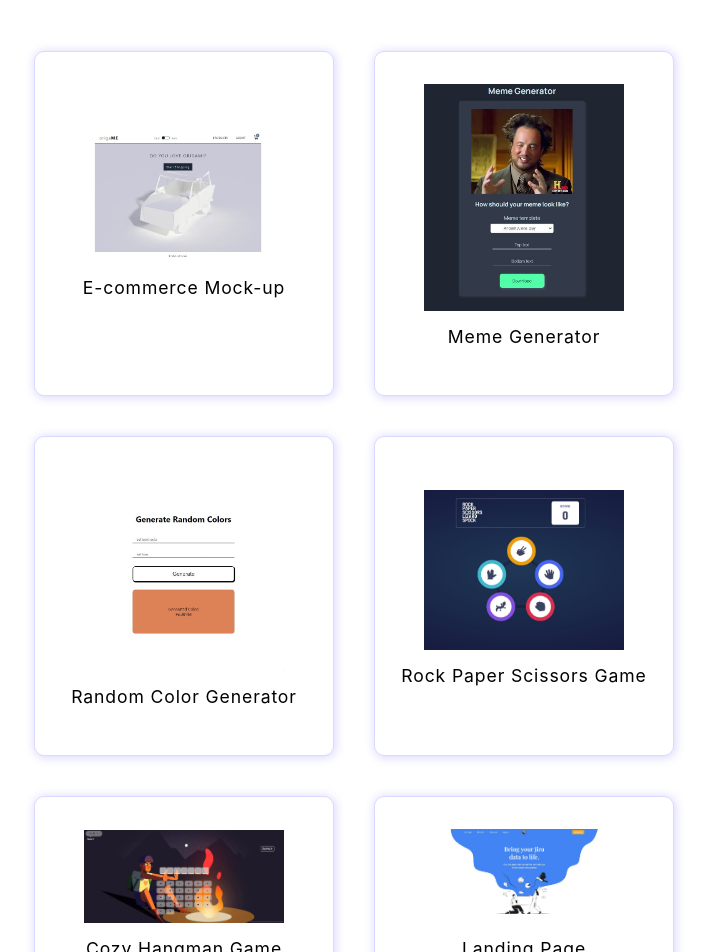
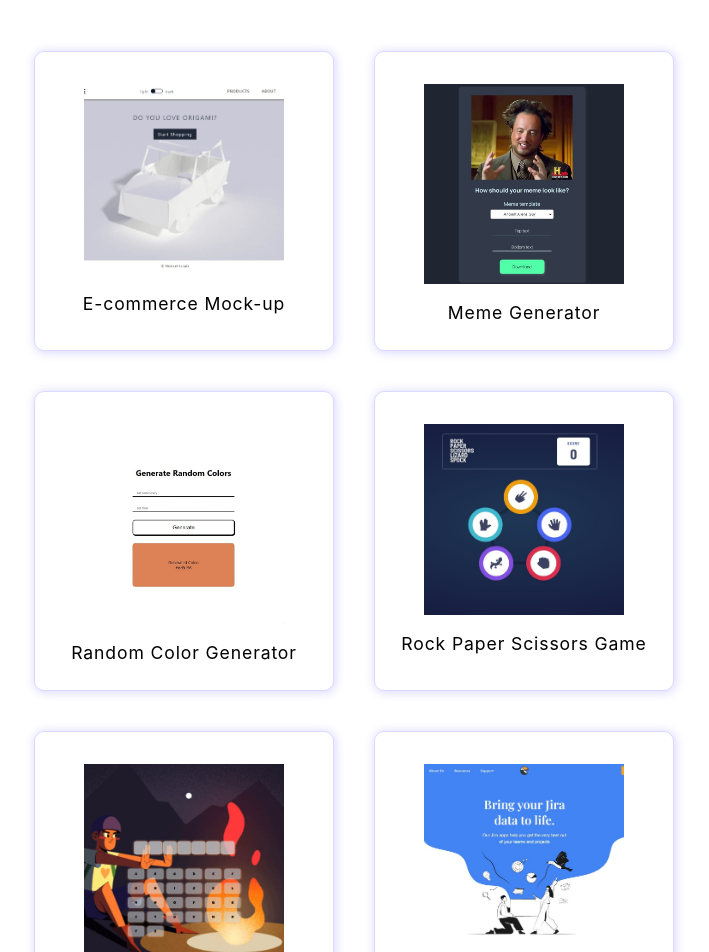
Before and after one commit to mischulz14/ms-portfolio, a Next.js app: page / in a window 1280 px wide. Shown: the part 1860-2812 px from the top of the page, without its empty margins (286-995 px from the left). Built offline with nearby package versions, Linux system fonts and the light colour scheme.

Commit message:
Fix more styling issues

```diff
--- a/components/Portfolio.js
+++ b/components/Portfolio.js
@@ -32,8 +32,6 @@ function Portfolio() {
                   target="_blank"
                 >
                   <img
-                    width="200"
-                    height="200"
                     src="/ecommerce.jpg"
                     className="portfolio-image"
                     alt=""
@@ -44,13 +42,7 @@ function Portfolio() {
               </div>
               <div className="portfolio-item">
                 <Link href="https://react-meme-generator14.netlify.app/">
-                  <img
-                    width="200"
-                    height="200"
-                    src="/memes.jpg"
-                    className="portfolio-image"
-                    alt=""
-                  />
+                  <img src="/memes.jpg" className="portfolio-image" alt="" />
                 </Link>
 
                 <h4 className="portfolio-name">Meme Generator</h4>
@@ -58,8 +50,6 @@ function Portfolio() {
               <div className="portfolio-item">
                 <Link href="https://react-random-colors.netlify.app/">
                   <img
-                    width="200"
-                    height="200"
                     src="/randomcolors.jpg"
                     className="portfolio-image"
                     alt=""
@@ -72,8 +62,6 @@ function Portfolio() {
               <div className="portfolio-item">
                 <Link href="https://rock-paper-scissors-lizard-spock-ms.netlify.app/">
                   <img
-                    width="200"
-                    height="200"
                     src="/rock-paper.jpg"
                     className="portfolio-image"
                     alt=""
@@ -84,13 +72,7 @@ function Portfolio() {
 
               <div className="portfolio-item">
                 <Link href="https://cozy-hangman.netlify.app/">
-                  <img
-                    width="200"
-                    height="200"
-                    src="/hangman.jpg"
-                    className="portfolio-image"
-                    alt=""
-                  />
+                  <img src="/hangman.jpg" className="portfolio-image" alt="" />
                 </Link>
 
                 <h4 className="portfolio-name">Cozy Hangman Game</h4>
@@ -98,14 +80,11 @@ function Portfolio() {
               <div className="portfolio-item">
                 <Link href="https://react-landing-page-clone-14.netlify.app/">
                   <img
-                    width="200"
-                    height="200"
                     src="/landing-page.jpg"
                     className="portfolio-image"
                     alt=""
                   />
                 </Link>
-
                 <h4 className="portfolio-name">Landing Page</h4>
               </div>
             </div>
--- a/styles/globals.css
+++ b/styles/globals.css
@@ -87,8 +87,10 @@ section {
   border-radius: 10px;
   display: flex;
   width: 300px;
+  height: 300px;
+  gap: 1rem;
   flex-direction: column;
-  justify-content: center;
+  justify-content: space-evenly;
   align-items: center;
   padding: 2rem 0.5rem;
   transition: all 0.25s ease-in-out;
@@ -102,10 +104,11 @@ section {
 
 .portfolio-item img {
   object-fit: cover;
+  width: 200px;
+  height: 200px;
 }
 
 .portfolio-name {
-  padding: 0.8rem 0.2rem;
   font-weight: medium;
   font-size: 1.1rem;
 }
@@ -203,7 +206,6 @@ SECTION === 'RESPONSIVE CLASSES' === SECTION
 } */
 
 /* LOADER */
-/* LOADER */
 
 .loader {
   position: absolute;
```
